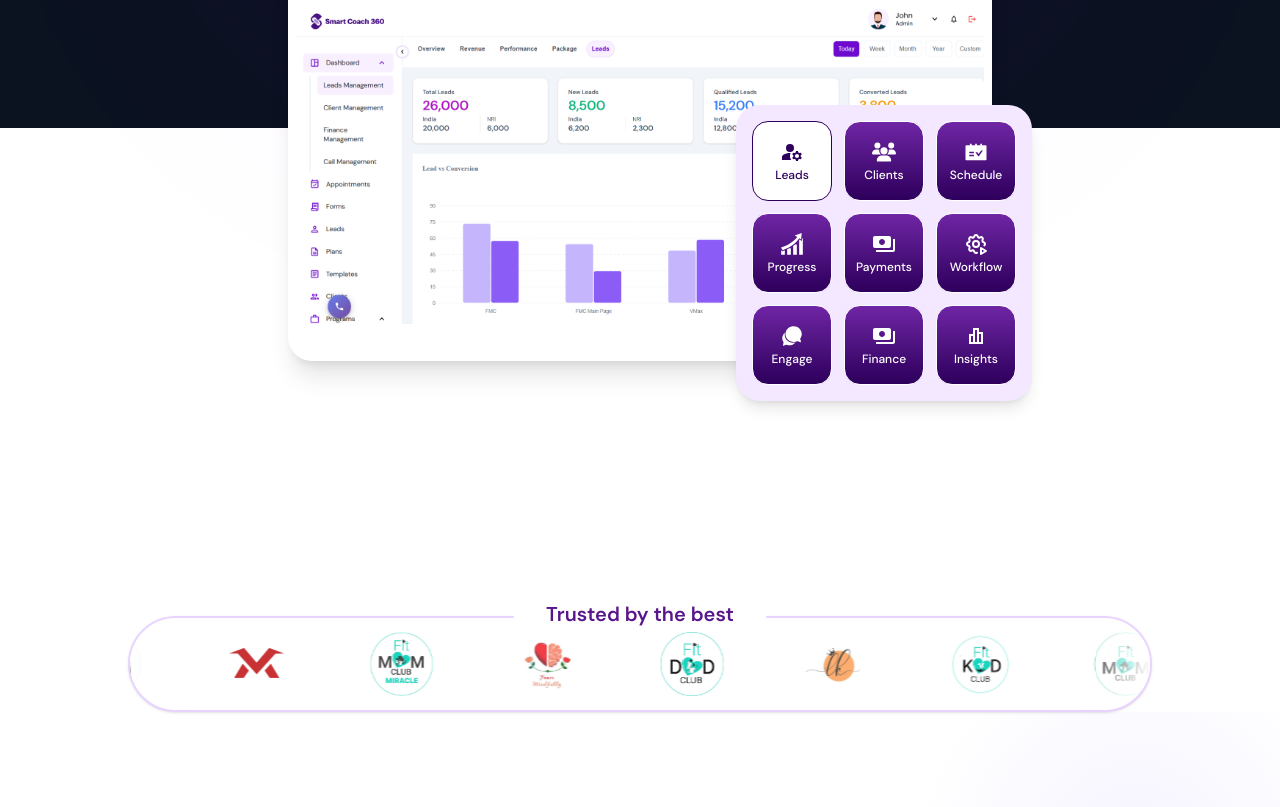
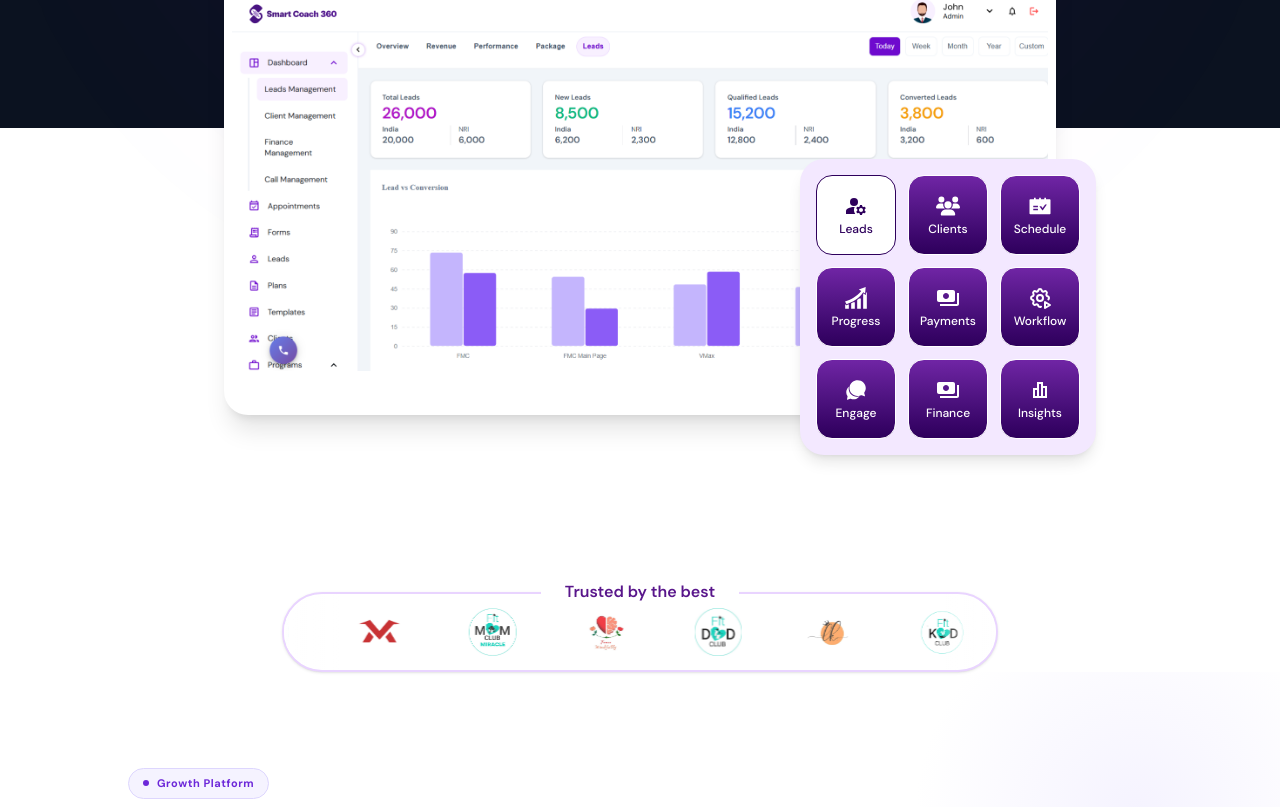
Before and after one commit to Suraj8517/react-crm-website, a React (Vite) app: page / in a window 1280 px wide. Shown: the part 753-1560 px from the top of the page. Built offline with nearby package versions, Linux system fonts and the light colour scheme.

Commit message:
update live site

```diff
--- a/src/Landingpage.jsx
+++ b/src/Landingpage.jsx
@@ -47,7 +47,7 @@ if (loading) return <PageLoader />;
 
       {/* Other sections */}
       <HeroSection onOpenForm={() => setOpenDemoForm(true)} />
-     <div className="relative z-10 pt-20 md:pt-28 lg:pt-32">
+     <div className="relative z-10 pt-6 md:pt-28 lg:pt-26">
   <LogoSwipper />
 </div>
 
--- a/src/components/ForWhomSection.jsx
+++ b/src/components/ForWhomSection.jsx
@@ -53,7 +53,6 @@ export default function ForWhomSection() {
     >
       <div className="pointer-events-none absolute inset-0">
         <div className="absolute -top-24 -left-24 h-[420px] w-[420px] rounded-full bg-purple-100 blur-[100px]" />
-        <div className="absolute bottom-0 right-0 h-[360px] w-[360px] rounded-full bg-violet-100 blur-[90px]" />
       </div>
 
       <img
@@ -62,12 +61,12 @@ export default function ForWhomSection() {
         className="pointer-events-none absolute right-0 top-0 w-64 opacity-10 lg:w-96"
       />
 
-      <div className="relative z-10 mx-auto max-w-7xl px-5 sm:px-8 lg:px-12">
+      <div className="relative z-10 mx-auto max-w-5xl px-5 sm:px-8 lg:px-12">
 
         {/* Section label */}
         <div
           className={`mb-12 flex items-center gap-3 transition-all duration-700 ${
-            visible ? "opacity-100 translate-y-0" : "opacity-0 translate-y-4"
+            visible ? "opacity-100 translate-y-6" : "opacity-0 translate-y-2"
           }`}
         >
           <span className="h-px w-8 bg-purple-400" />
@@ -115,7 +114,7 @@ export default function ForWhomSection() {
           >
             {/* Headline */}
             <h2
-              className="text-4xl font-extrabold leading-[1.1] text-gray-900 sm:text-5xl lg:text-6xl"
+              className="text-4xl font-extrabold leading-[0.8] text-gray-900 sm:text-5xl lg:text-6xl"
               style={{ fontFamily: "'Cormorant', serif" }}
             >
               Built for Modern<br />
--- a/src/components/HeroCarouselDesktop.jsx
+++ b/src/components/HeroCarouselDesktop.jsx
@@ -8,7 +8,7 @@ export default function HeroCarouselDesktop({ heroImage, setHeroImage, isPaused,
   hidden lg:block absolute
   left-1/2 transform -translate-x-1/2 translate-y-3/4
   bottom-10 xl:bottom-16 2xl:bottom-24
-  w-[70%] xl:w-[55%]
+  w-[70%] xl:w-[65%]
   z-20
 ">
   <motion.div className="w-full aspect-video rounded-3xl shadow-xl overflow-hidden bg-white border-8 border-transparent">
--- a/src/components/LogoSwipper.jsx
+++ b/src/components/LogoSwipper.jsx
@@ -7,77 +7,62 @@ import yoursmindfully from "../assets/yours-mindfully.png";
 import lk from "../assets/lk.jpg";
 import vmax from "../assets/vmax.png";
 
-
-
-
-
 const clientLogos = [
   { name: "FitMom Club", logo: fitmomclub },
-  {name:"VMax",logo:vmax},
+  { name: "VMax", logo: vmax },
   { name: "FitMom Miracle", logo: miracle },
   { name: "Yours Mindfully", logo: yoursmindfully },
-    { name: "FitDad Club", logo: fitdad },
-     { name: "LK", logo: lk },
-      { name: "FitKids Club", logo: fitkid },
+  { name: "FitDad Club", logo: fitdad },
+  { name: "LK", logo: lk },
+  { name: "FitKids Club", logo: fitkid },
 ];
 
 export default function ClientLogoSection() {
   const logos = [...clientLogos, ...clientLogos];
 
   return (
-    <div className="bg-white flex flex-col items-center mt-50 sm:mt-60 md:mt-66 lg:mt-92 xl:mt-90 ">
-      {/* Outer relative wrapper for heading overlap */}
+    <div className="bg-white flex flex-col items-center mt-50 sm:mt-60 md:mt-66 lg:mt-92 xl:mt-90">
       <div className="relative w-full flex justify-center overflow-visible">
 
-        {/* Capsule container */}
-        <div className="relative bg-white border-2 border-purple-200 rounded-full shadow-sm px-4 sm:px-6 md:px-10 overflow-hidden
-          w-[85%] sm:w-[80%] md:max-w-4xl lg:max-w-5xl h-16 sm:h-20 md:h-24 flex items-center">
+        {/* Capsule container — width & height reduced ~20% */}
+        <div className="relative bg-white border-2 border-purple-200 rounded-full shadow-sm px-3 sm:px-5 md:px-8 overflow-hidden
+          w-[60%] sm:w-[56%] md:max-w-2xl lg:max-w-3xl h-12 sm:h-16 md:h-20 flex items-center">
 
           {/* Scrolling logos */}
-          <div className="flex items-center gap-8 sm:gap-12 md:gap-20 animate-scroll">
+          <div className="flex items-center gap-6 sm:gap-10 md:gap-16 animate-scroll">
             {logos.map((client, index) => (
               <div
                 key={index}
                 className="flex items-center justify-center flex-shrink-0"
               >
-                {/*<h4 className="text-base sm:text-xl md:text-3xl text-black-700 font-bold whitespace-nowrap">
-                  {client.name}
-                </h4>*/}
                 <img
                   src={client.logo}
                   alt={client.name}
-                  className="h-12 sm:h-10 md:h-16 object-contain opacity-90 hover:opacity-100 transition"
+                  className="h-8 sm:h-9 md:h-12 object-contain opacity-90 hover:opacity-100 transition"
                 />
               </div>
             ))}
           </div>
 
-          {/* Fades inside capsule */}
+          {/* Fades */}
           <div
-            className="pointer-events-none absolute left-0 top-0 bottom-0 w-8 sm:w-12 md:w-16 z-20 rounded-l-full"
-            style={{
-              background:
-                "linear-gradient(90deg, #ffffff 0%, rgba(255,255,255,0) 100%)",
-            }}
+            className="pointer-events-none absolute left-0 top-0 bottom-0 w-6 sm:w-10 md:w-14 z-20 rounded-l-full"
+            style={{ background: "linear-gradient(90deg, #ffffff 0%, rgba(255,255,255,0) 100%)" }}
           />
           <div
-            className="pointer-events-none absolute right-0 top-0 bottom-0 w-8 sm:w-12 md:w-16 z-20 rounded-r-full"
-            style={{
-              background:
-                "linear-gradient(270deg, #ffffff 0%, rgba(255,255,255,0) 100%)",
-            }}
+            className="pointer-events-none absolute right-0 top-0 bottom-0 w-6 sm:w-10 md:w-14 z-20 rounded-r-full"
+            style={{ background: "linear-gradient(270deg, #ffffff 0%, rgba(255,255,255,0) 100%)" }}
           />
         </div>
 
-        {/* Floating title (overlapping top border) */}
-        <div className="absolute -top-3 sm:-top-4 bg-white px-4 sm:px-6 md:px-8 z-40">
-          <h2 className="text-sm sm:text-base md:text-xl font-semibold text-purple-900">
+        {/* Floating title */}
+        <div className="absolute -top-2.5 sm:-top-3 bg-white px-3 sm:px-5 md:px-6 z-40">
+          <h2 className="text-xs sm:text-sm md:text-base font-semibold text-purple-900">
             Trusted by the best
           </h2>
         </div>
       </div>
 
-      {/* Animation Keyframes */}
       <style>{`
         @keyframes scroll {
           0% { transform: translateX(0); }
--- a/src/components/NewFeatureSection.jsx
+++ b/src/components/NewFeatureSection.jsx
@@ -60,7 +60,7 @@ const FeaturePreview = ({ preview, icon: Icon }) => {
   const icons = iconGroups[preview.type] || [];
 
   return (
-    <div className="flex items-center justify-center gap-4 py-8">
+    <div className="flex items-center justify-center gap-4 py-6">
       {icons.map((IconComp, i) => (
         <div
           key={i}
@@ -75,7 +75,7 @@ const FeaturePreview = ({ preview, icon: Icon }) => {
 
 const FeatureShowcase = () => {
   return (
-    <div className="min-h-screen bg-white text-black py-50 px-4">
+    <div className="min-h-screen bg-white text-black py-30 px-4">
       <div className="max-w-6xl mx-auto">
 
         {/* Header */}
```
